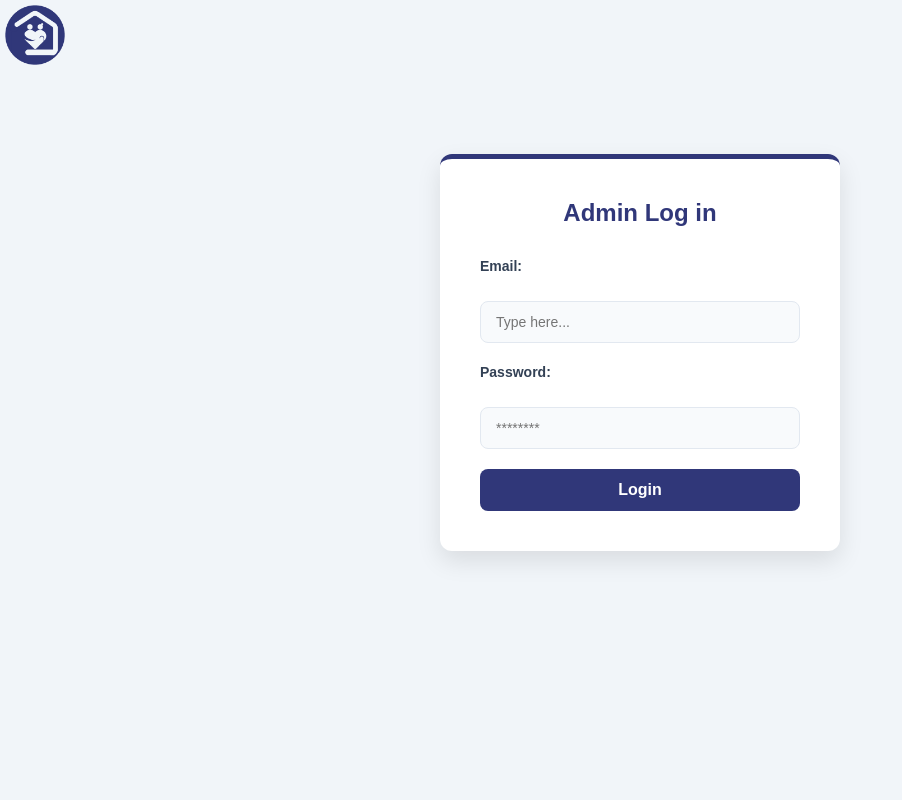
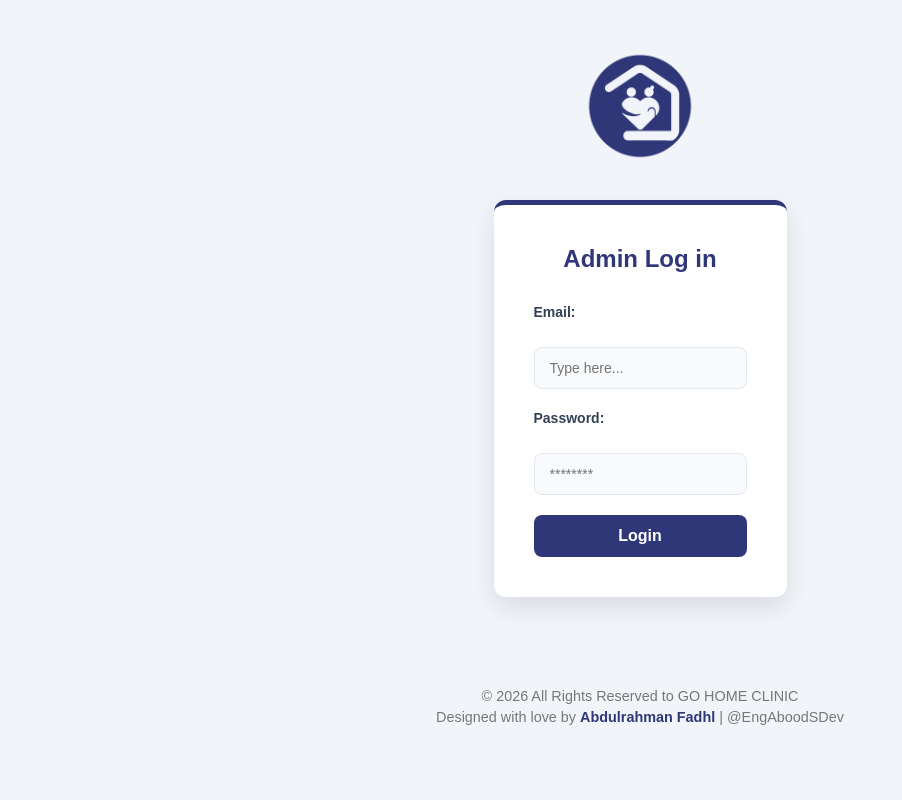
Before and after one commit to EngAboodSDev/go-home-clinic, a PHP site: page /Admin/AdminLogin.php in a window 1280 px wide. Shown: the whole page, without its empty margins (0-902 px from the left). Run offline with PHP 8.4, Linux system fonts and the light colour scheme.

Commit message:
feat: update admin login  and add footer copyright to admin pages

```diff
--- a/Admin/AdminLogin.php
+++ b/Admin/AdminLogin.php
@@ -71,8 +71,8 @@
     <link rel="icon" href="../imgs/logo-without-background.png" type="image/png">
 </head>
 <header class="navbar">
-    <a class="navlogo" href="../Index.php"><img src="../imgs/logo-without-background.png" alt="logo" width="70"
-            height="70"></a>
+    <a class="navlogo" href="../Index.php"><img src="../imgs/logo-without-background.png" alt="logo" width="120"
+            height="120"></a>
 </header>
 
 <body class="logbody">
@@ -95,6 +95,14 @@
                 </div>
             </div>
         </form>
+    </div>
+    <div class="admin-copyright" style="border-top: none; margin-top: 2rem;">
+        <p>© 2026 All Rights Reserved to GO HOME CLINIC</p>
+        <p class="developer">Designed with love <i style="color: red;" class="fa fa-heart"></i>
+            by
+            <a href="mailto:abdulrahmanfadhl@gmail.com">Abdulrahman Fadhl</a>
+            | @EngAboodSDev
+        </p>
     </div>
 
     <script>
--- a/css/master.css
+++ b/css/master.css
@@ -1383,7 +1383,8 @@
 .AdminLogform {
     background: #ffffff;
     max-width: 400px;
-    margin: 80px auto;
+    width: stretch;
+    margin: 30px 10px;
     padding: 40px;
     border-radius: 12px;
     box-shadow: 0 10px 25px rgba(0,0,0,0.1);
@@ -1444,8 +1445,31 @@
     background-color: #23295c;
 }
 .logbody {
+    height: 100vh;
     background-color: #f1f5f9;
+    display: flex;
+    flex-direction: column;
+    align-items: center;
+    justify-content: center;
 }
+
+.admin-copyright {
+  text-align: center;
+  margin-top: 2rem;
+  padding: 1.5rem 0;
+  border-top: 1px solid #ddd;
+  color: #777;
+}
+.admin-copyright p {
+  margin: 5px 0;
+  font-size: 0.9rem;
+}
+.admin-copyright .developer a {
+  color: var(--blue-color);
+  text-decoration: none;
+  font-weight: 600;
+}
+
 
 /*!
  * Go Home Clinic Website and Dashboard - v1.0.0
```
Also changed, not shown: Admin/AddDoc.php (+8 -0 lines), Admin/AddVeh.php (+8 -0 lines), Admin/Dashboard.php (+8 -0 lines), Admin/EditDoc.php (+8 -0 lines), Admin/EditProfile.php (+8 -0 lines), Admin/EditVeh.php (+8 -0 lines), Admin/adminAbo.php (+8 -0 lines), Admin/adminContact.php (+8 -0 lines), Admin/adminDoc.php (+8 -0 lines), Admin/adminMed.php (+8 -0 lines), Admin/adminPat.php (+8 -0 lines), Admin/adminVeh.php (+8 -0 lines).
